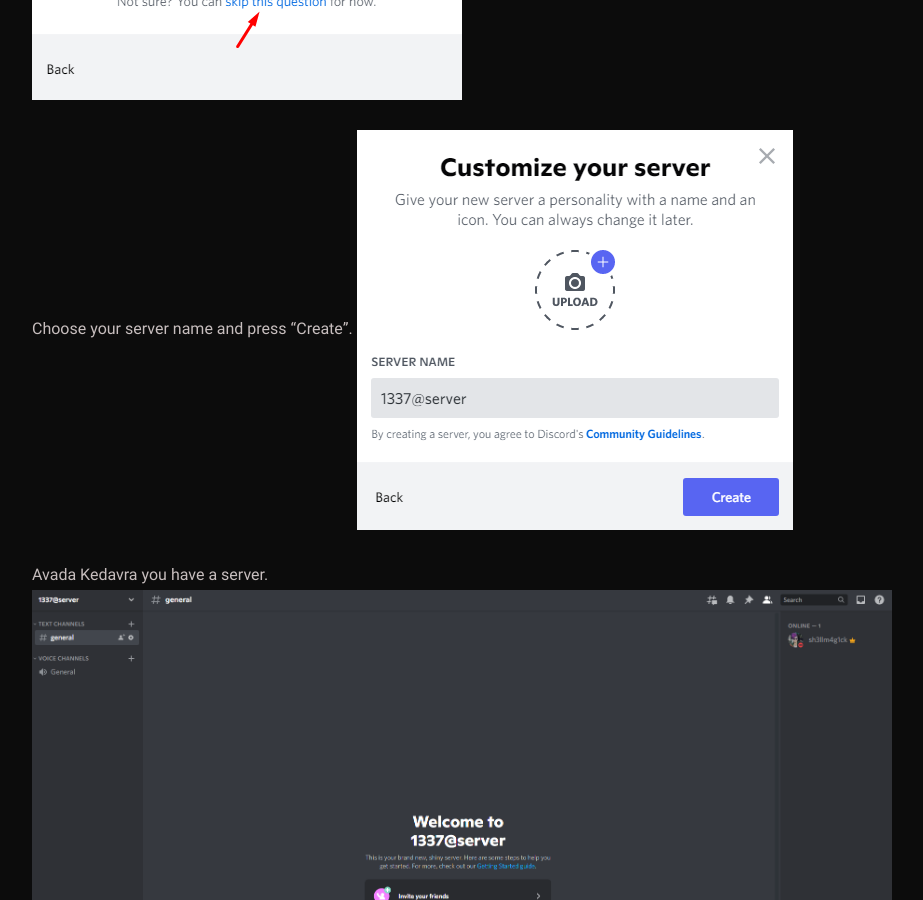
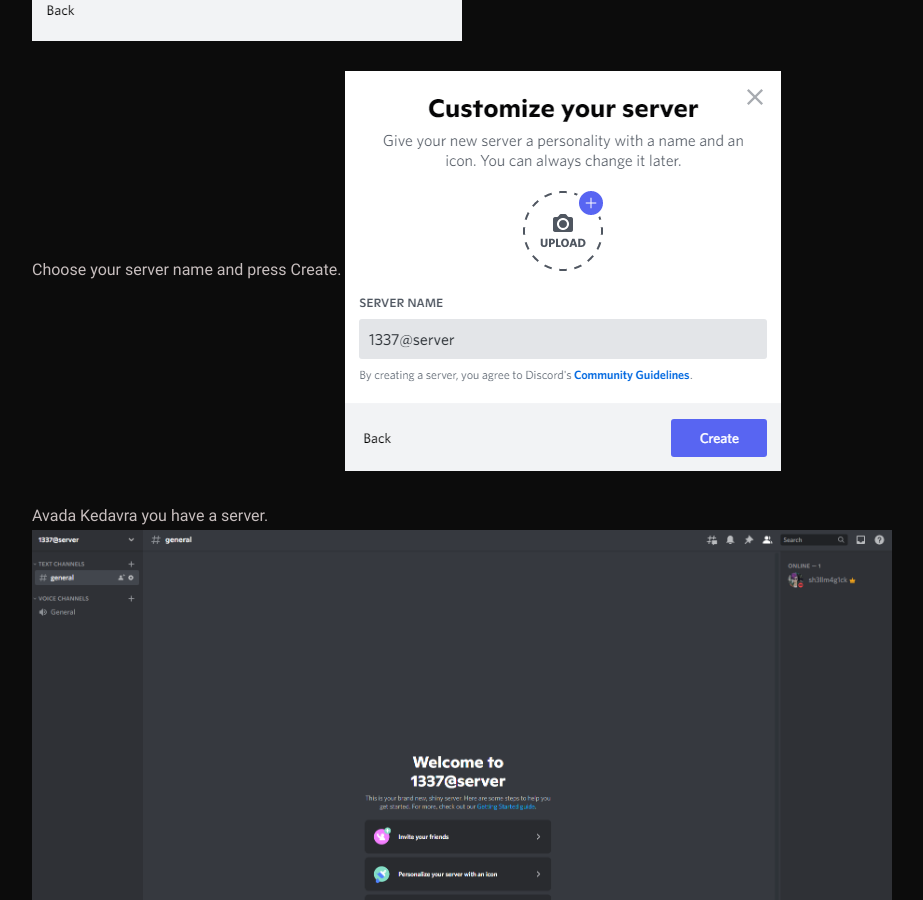
Before and after one commit to sh3llm4g1ck/sh3llm4g1ck.github.io, a Jekyll site: the page built from _posts/python-discord.py-bot-setup/2022-05-06-python-discord.py-bot-setup.md, in a window 1280 px wide and 900 px high, scrolled down 2345 px. Shown: the whole window, without its empty margins (178-1101 px from the left). Built offline with Jekyll 4.4.1, drawn with Linux system fonts in a browser that asks for light colours; some of the changed text lies outside the part shown.

```diff
--- a/_posts/python-discord.py-bot-setup/2022-05-06-python-discord.py-bot-setup.md
+++ b/_posts/python-discord.py-bot-setup/2022-05-06-python-discord.py-bot-setup.md
@@ -18,14 +18,13 @@ You can't do shit without a guild/server. I bet the majority already know how to
 Click on the plus symbol.
 ![](https://raw.githubusercontent.com/sh3llm4g1ck/sh3llm4g1ck.github.io/main/_posts/python-discord.py-bot-setup/images/1.png)
 
-Click on "Create My Own".
-
+Click on Create My Own.
 ![](https://raw.githubusercontent.com/sh3llm4g1ck/sh3llm4g1ck.github.io/main/_posts/python-discord.py-bot-setup/images/2.png)
 
 Now you can choose "For me and my friends" "For a club or community" or just skip, does not matter.
 ![](https://raw.githubusercontent.com/sh3llm4g1ck/sh3llm4g1ck.github.io/main/_posts/python-discord.py-bot-setup/images/3.png)
 
-Choose your server name and press "Create".
+Choose your server name and press Create.
 ![](https://raw.githubusercontent.com/sh3llm4g1ck/sh3llm4g1ck.github.io/main/_posts/python-discord.py-bot-setup/images/4.png)
 
 Avada Kedavra you have a server.
```
